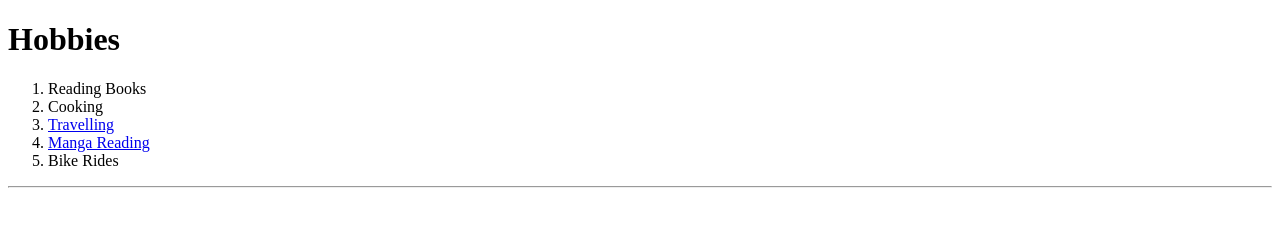
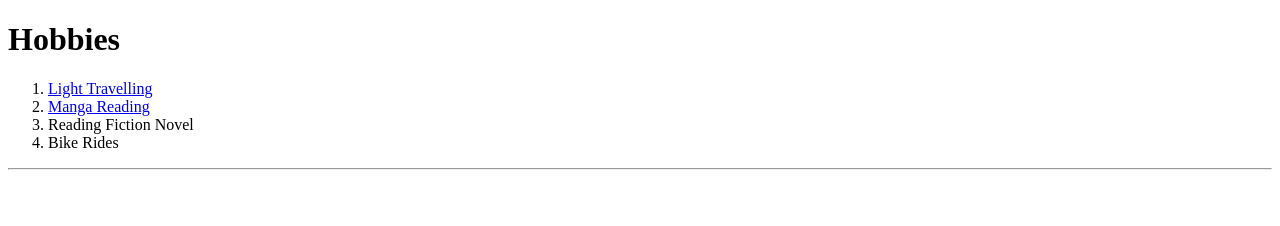
Before and after one commit to anishro/cv, a plain HTML site: page hobbies.html in a window 1280 px wide. Drawn offline with Linux system fonts and the light colour scheme.

Commit message:
CV update

```diff
--- a/hobbies.html
+++ b/hobbies.html
@@ -9,10 +9,9 @@
 <body>
     <h1>Hobbies</h1>
     <ol>
-        <li>Reading Books</li>
-        <li>Cooking</li>
-        <li><a href = "https://www.instagram.com/anishmanu_141/">Travelling</a></li>
+        <li><a href = "https://www.instagram.com/anishmanu_141/">Light Travelling</a></li>
         <li><a href = "https://images7.alphacoders.com/105/1054068.png">Manga Reading</a></li>
+        <li>Reading Fiction Novel</li>
         <li>Bike Rides</li>
     </ol>
     <hr>
```
